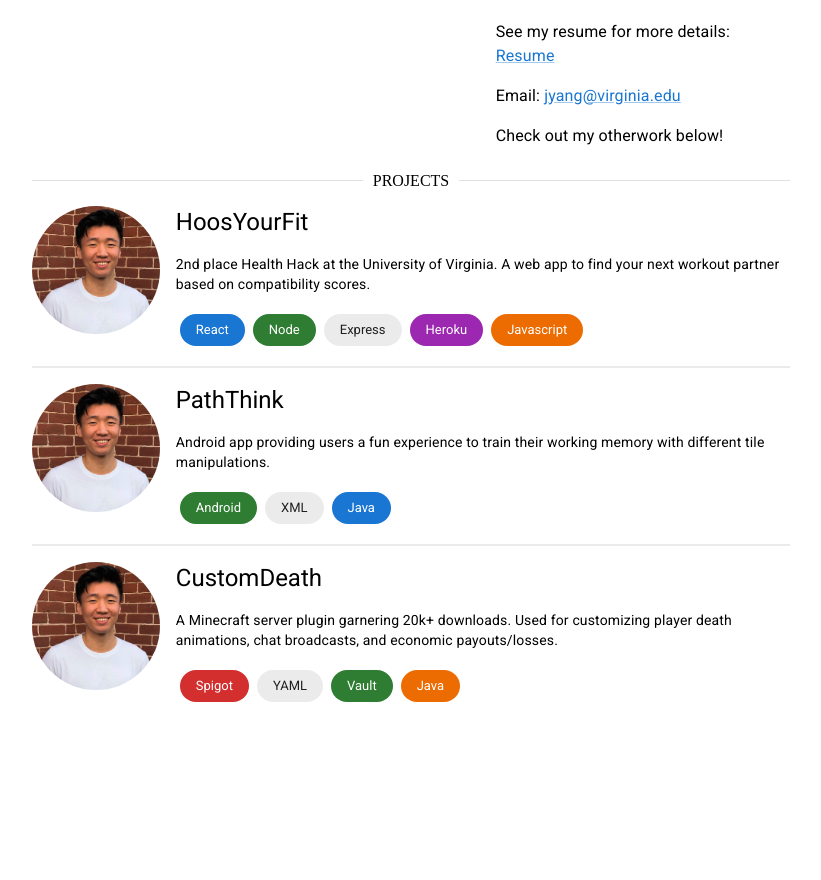
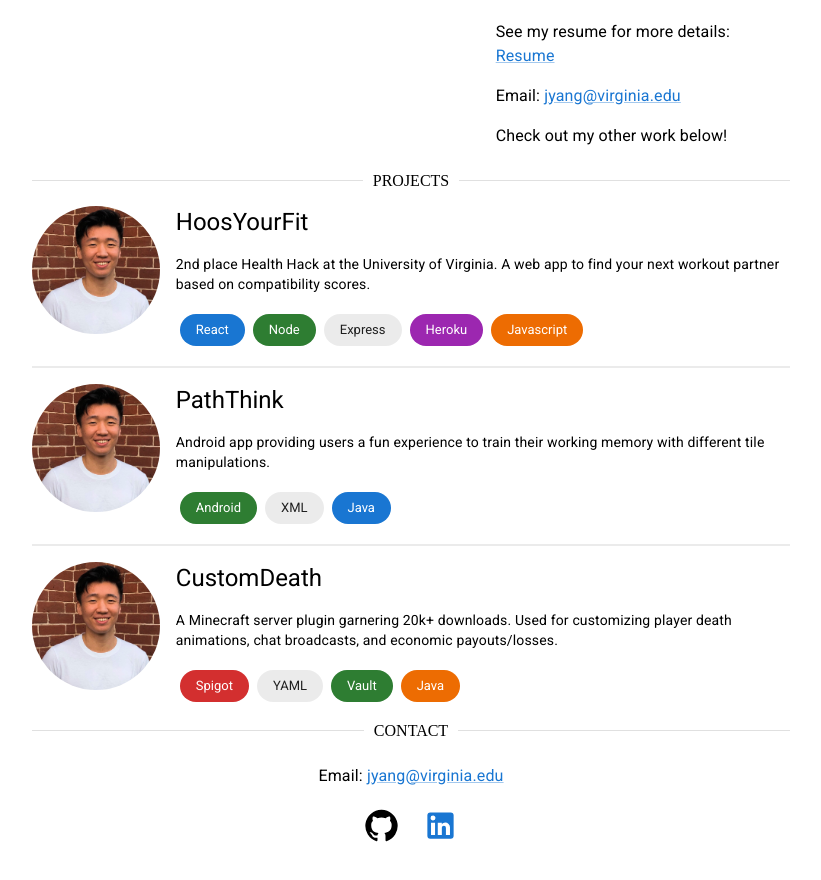
Before and after one commit to johnny-yang-4102/johnny-yang-4102.github.io, a React (Create React App) app: page / in a window 1280 px wide. Shown: the part 604-1484 px from the top of the page, without its empty margins (229-1050 px from the left). Before the commit the page ends 1373 px from the top, so only its background shows below. Built offline with nearby package versions, Linux system fonts and the light colour scheme.

Commit message:
Finish contact page

```diff
--- a/src/App.js
+++ b/src/App.js
@@ -1,6 +1,7 @@
 import NavBar from "./components/NavBar";
 import AboutSection from "./components/AboutSection";
 import ProjectSection from "./components/ProjectSection";
+import ContactSection from "./components/ContactSection";
 import { Stack, Divider } from "@mui/material";
 
 function App() {
@@ -11,6 +12,8 @@ function App() {
       <AboutSection/>
       <Divider textAlign="center" >PROJECTS</Divider>
       <ProjectSection/>
+      <Divider textAlign="center">CONTACT</Divider>
+      <ContactSection/>
     </Stack>
   );
 }
--- a/src/components/AboutSection.js
+++ b/src/components/AboutSection.js
@@ -37,7 +37,7 @@ const AboutSection = () => {
         </Typography>
 
         <Typography variant="body1" className="spacing">
-          Check out my otherwork below!
+          Check out my other work below!
         </Typography>
       </Grid>
 
--- /dev/null
+++ b/src/components/ContactSection.js
@@ -0,0 +1,26 @@
+import React from "react"
+import { Link, Typography, Stack, IconButton } from "@mui/material"
+import GitHubIcon from '@mui/icons-material/GitHub'
+import LinkedInIcon from '@mui/icons-material/LinkedIn'
+
+import './components.css'
+
+const ContactSection = () => {
+    return (
+        <Stack direction="column" justifyContent="center" alignItems="center">
+            <Typography variant="body1" className="spacing">
+                Email: <Link href="#">jyang@virginia.edu</Link>
+            </Typography>
+            <Stack direction="row" justifyContent="center" alignItems="center">
+                <IconButton href="https://github.com/johnny-yang-4102" target="_blank" rel="noopener noreferrer" size="large" color="inherit">
+                    <GitHubIcon fontSize="large" />
+                </IconButton>
+                <IconButton href="https://www.linkedin.com/in/johnny-yang-4102/" target="_blank" rel="noopener noreferrer" size="large" color="primary">
+                    <LinkedInIcon fontSize="large" />
+                </IconButton>
+            </Stack>
+        </Stack>
+    )
+}
+
+export default ContactSection
```
